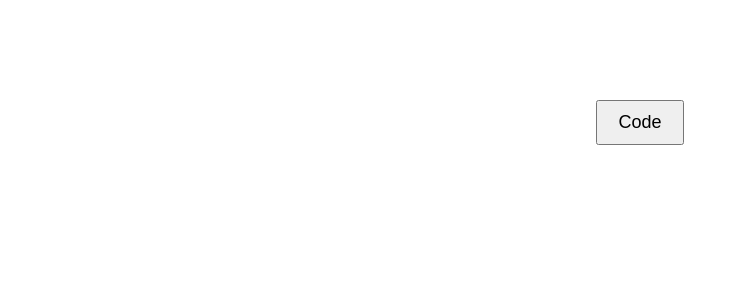
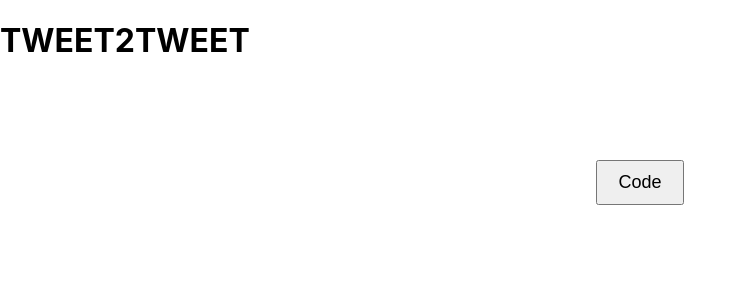
Before and after one commit to RonyHernandez2000/P2MSA, a React (Create React App) app: page / in a window 1280 px wide. Shown: the top 300 px of the page, without its empty margins (0-746 px from the left). Built offline with nearby package versions, Linux system fonts and the light colour scheme.

Commit message:
Update loginLogic.js

```diff
--- a/src/components/loginLogic.js
+++ b/src/components/loginLogic.js
@@ -1,6 +1,7 @@
 
 import React, {useState} from "react";
-import "./loginlogic.css";
+import "./loginLogic.css";
+
 
 function LoginLogic(){
     const [loginLogic, setloginLogic]= useState(false);
@@ -10,6 +11,9 @@ function LoginLogic(){
     }
 return(
     <div >
+        <h1>
+            TWEET2TWEET
+        </h1>
         <button onClick={toggleloginLogic} className="btn-loginLogic">
             Code
         </button>
```
